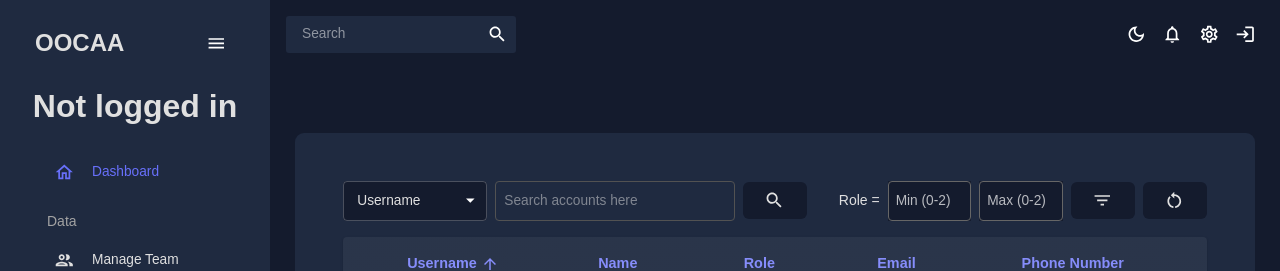
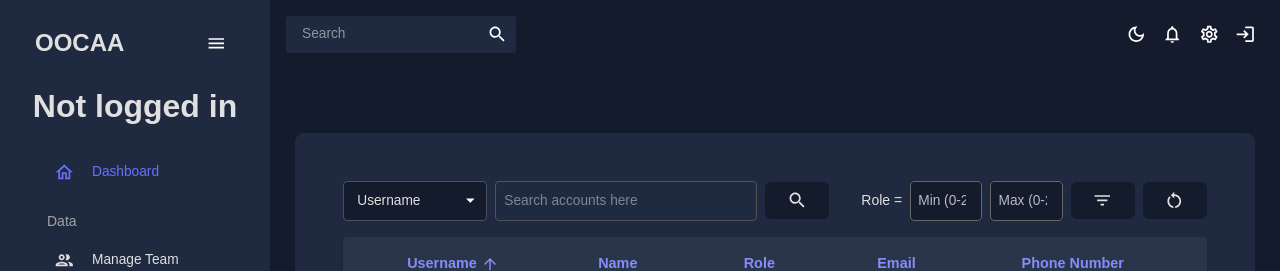
Before and after one commit to anmol02singh/OOCAA-UI, a React (Create React App) app: page /admin/manage-accounts in a window 1280 px wide. Shown: the top 271 px of the page. Built offline with nearby package versions, Linux system fonts and the light colour scheme; no server answers; sample sign-in values are in the browser's storage.

Commit message:
UI design progress.

```diff
--- a/src/components/AdminAccountsSearchBar.tsx
+++ b/src/components/AdminAccountsSearchBar.tsx
@@ -101,7 +101,7 @@ const AccountSearchBar: React.FC<SearchBarProps> = ({
 
     return (
         <Box sx={searchAndFilterContainer(pageWidth)}>
-            <Box sx={searchContainer}>
+            <Box sx={searchContainer(pageWidth)}>
                 <Select
                     value={searchBar.criterion}
                     onChange={(event) => handleCriterionChange(event.target.value)}
@@ -147,7 +147,7 @@ const AccountSearchBar: React.FC<SearchBarProps> = ({
                     <SearchIcon sx={{ color: colors.grey[100] }} />
                 </Button>
             </Box>
-            <Box sx={filterContainer}>
+            <Box sx={filterContainer(pageWidth)}>
                 <Typography variant='h6' sx={fieldLabel}>
                     Role =
                 </Typography>
--- a/src/components/AdminAccountsTable.tsx
+++ b/src/components/AdminAccountsTable.tsx
@@ -16,9 +16,11 @@ import {
 import { tokens } from '../theme.tsx';
 import { getAccounts } from '../API/account.tsx';
 import { Account } from '../types.tsx';
+import { useStyling } from '../pages/Admin/AdminUtilities.tsx';
 
 interface EventTableProps {
     token: string | null;
+    pageWidth: number;
     filterRole: {
         min: number | '',
         max: number | '',
@@ -44,6 +46,7 @@ type SortColumn = 'username' | 'name' | 'role' | 'email';
 
 const AdminAccountsTable: React.FC<EventTableProps> = ({
     token,
+    pageWidth,
     filterRole,
     setFilterRole,
     searchBar,
@@ -54,6 +57,11 @@ const AdminAccountsTable: React.FC<EventTableProps> = ({
     submitReset,
     setSubmitReset,
 }) => {
+
+    const {
+        accountsTableContainer,
+    } = useStyling();
+
     const theme = useTheme();
     const colors = tokens(theme.palette.mode);
 
@@ -209,23 +217,27 @@ const AdminAccountsTable: React.FC<EventTableProps> = ({
     return (
         <Box
             sx={{
+                width: '100%',
                 display: 'flex',
+                flexGrow: '1',
                 flexDirection: 'column',
-                justifyContent: 'center',
+                justifyContent: 'flex-start',
                 alignItems: 'center',
-                width: '100%',
+                mx: "auto",
+                minWidth: 0,
             }}
         >
             <TableContainer
                 component={Paper}
-                sx={{
-                    backgroundColor: colors.primary[400],
-                    color: colors.grey[100],
-                    marginTop: '1rem',
-                    borderRadius: '4px',
-                }}
+                sx={accountsTableContainer(pageWidth)}
             >
-                <Table>
+                <Table
+                    sx={{
+                        borderRadius: '4px',
+                        minWidth: '30rem',
+                        whiteSpace: 'nowrap',
+                    }}
+                >
                     <TableHead
                         sx={{
                             '& .MuiTableCell-root': {
@@ -235,11 +247,7 @@ const AdminAccountsTable: React.FC<EventTableProps> = ({
                             },
                         }}
                     >
-                        <TableRow
-                            sx={{
-                                textWrap: 'nowrap',
-                            }}
-                        >
+                        <TableRow>
                             <TableCell />
                             <TableCell>
                                 <TableSortLabel
@@ -364,7 +372,6 @@ const AdminAccountsTable: React.FC<EventTableProps> = ({
                                     key={index}
                                     sx={{
                                         cursor: 'pointer',
-                                        textWrap: 'nowrap',
                                         // backgroundColor:
                                         //   selectedEvent && eventItem._id === selectedEvent._id
                                         //     ? theme.palette.background.default
--- a/src/pages/Admin/AdminManageAccounts.tsx
+++ b/src/pages/Admin/AdminManageAccounts.tsx
@@ -65,6 +65,7 @@ const AdminManageAccount = () => {
                 {/* Search Results Table */}
                 <AdminAccountsTable
                     token={token}
+                    pageWidth={pageWidth}
                     filterRole={filterRole}
                     setFilterRole={setFilterRole}
                     searchBar={searchBar}
--- a/src/pages/Admin/AdminUtilities.tsx
+++ b/src/pages/Admin/AdminUtilities.tsx
@@ -40,7 +40,7 @@ export const useStyling = () => {
 
     const adminSettingsContainer = (pageWidth: number): React.CSSProperties => ({
         width: '95%',
-        minWidth: pageWidth >= mdWindowWidth ? '50rem' : '16rem',
+        minWidth: '21rem',
         minHeight: '75vh',
         padding:
             pageWidth >= mdWindowWidth ? '3rem'
@@ -57,22 +57,25 @@ export const useStyling = () => {
 
     const searchAndFilterContainer = (pageWidth: number): React.CSSProperties => ({
         display: 'flex',
-        flexDirection: pageWidth >= mdWindowWidth ? 'row': 'column',
+        flexDirection: pageWidth >= mdWindowWidth ? 'row' : 'column',
         justifyContent: 'center',
         alignItems: 'center',
-        width: '100%',
-        minWidth: pageWidth >= mdWindowWidth ? '30rem' : '10rem',
+        width:
+            pageWidth >= mdWindowWidth ? '65vw'
+                : pageWidth < mdWindowWidth && pageWidth >= smWindowWidth ? '55vw'
+                    : '44vw',
+        minWidth: '100%',
         gap: '2rem',
     });
 
-    const searchContainer: React.CSSProperties = {
+    const searchContainer = (pageWidth: number): React.CSSProperties => ({
         display: 'flex',
         flexDirection: 'row',
         justifyContent: 'left',
         alignItems: 'center',
-        width: '60%',
+        width: pageWidth > mdWindowWidth ? '60%' : '100%',
         gap: '0.5rem',
-    };
+    });
 
     const searchField: React.CSSProperties = {
         display: 'flex',
@@ -102,15 +105,14 @@ export const useStyling = () => {
         border: '1px solid ' + colors.primary[400],
     };
 
-    const filterContainer: React.CSSProperties = {
+    const filterContainer = (pageWidth: number): React.CSSProperties => ({
         display: 'flex',
         flexDirection: 'row',
         justifyContent: 'right',
         alignItems: 'center',
-        width: '40%',
-        minWidth: '23rem',
+        width: pageWidth > mdWindowWidth ? '40%' : '100%',
         gap: '0.5rem',
-    };
+    });
 
     const filterDropdown: React.CSSProperties = {
         backgroundColor: colors.primary[500],
@@ -141,6 +143,19 @@ export const useStyling = () => {
         border: `1px solid ${colors.grey[500]}`,
         borderRadius: '4px',
     };
+
+    const accountsTableContainer = (pageWidth: number): React.CSSProperties => ({
+        backgroundColor: colors.primary[400],
+        color: colors.grey[100],
+        marginTop: '1rem',
+        width:
+            pageWidth >= mdWindowWidth ? '65vw'
+                : pageWidth < mdWindowWidth && pageWidth >= smWindowWidth ? '55vw'
+                    : '44vw',
+        minWidth: '100%',
+        overflowX: "auto",
+        display: "inline-block",
+    });
 
     const button: React.CSSProperties = {
         display: 'flex',
@@ -184,6 +199,7 @@ export const useStyling = () => {
         fixFilterTextField,
         filterTextField_input,
         filterTextField_outline,
+        accountsTableContainer,
         button,
         button_hover,
         button_click,
```
